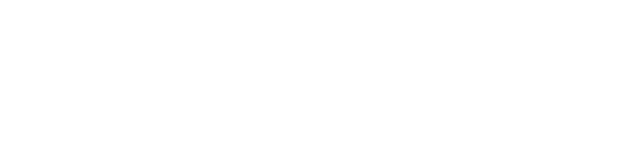
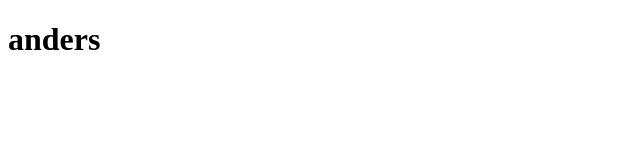
Before and after one commit to someoneforus/it-teori, a plain HTML site: page index.html in a window 1280 px wide. Shown: the whole page, without its empty margins (0-640 px from the left). Drawn offline with Linux system fonts and the light colour scheme.

Commit message:
Update index.html

```diff
--- a/index.html
+++ b/index.html
@@ -6,6 +6,7 @@
     <title>Document</title>
 </head>
 <body>
-
+    <h1>anders
+    </h1>
 </body>
 </html>
```
